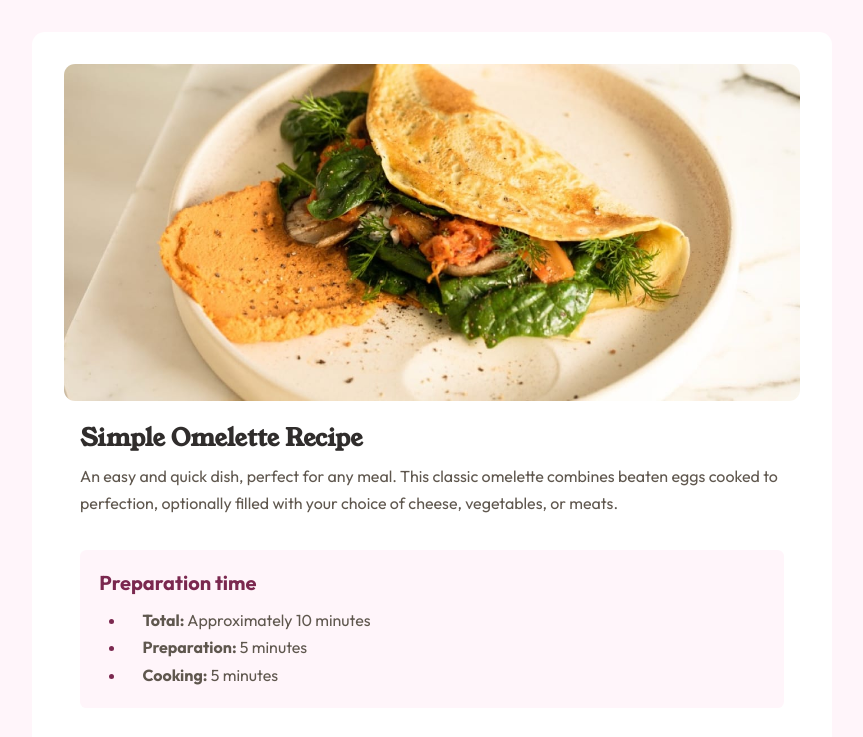
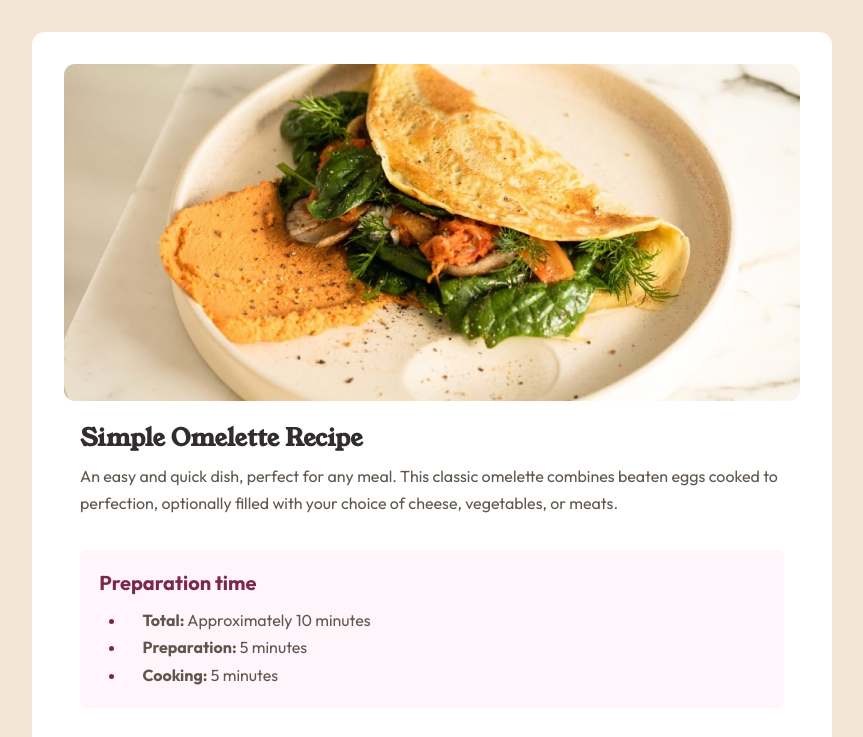
Before and after one commit to Lolontor/recipe-page-main, a plain HTML site: page index.html in a window 1280 px wide. Shown: the top 737 px of the page, without its empty margins (208-1071 px from the left). Drawn offline with Linux system fonts and the light colour scheme.

Commit message:
background color for body changed

```diff
--- a/style/styles.css
+++ b/style/styles.css
@@ -129,7 +129,7 @@ td{
 
 @media (width > 425px){
     body{
-        background-color: var(--Rose50);
+        background-color: var(--Stone100);
     }
     .recipie-wrapper{
         max-width: 50rem;
```
